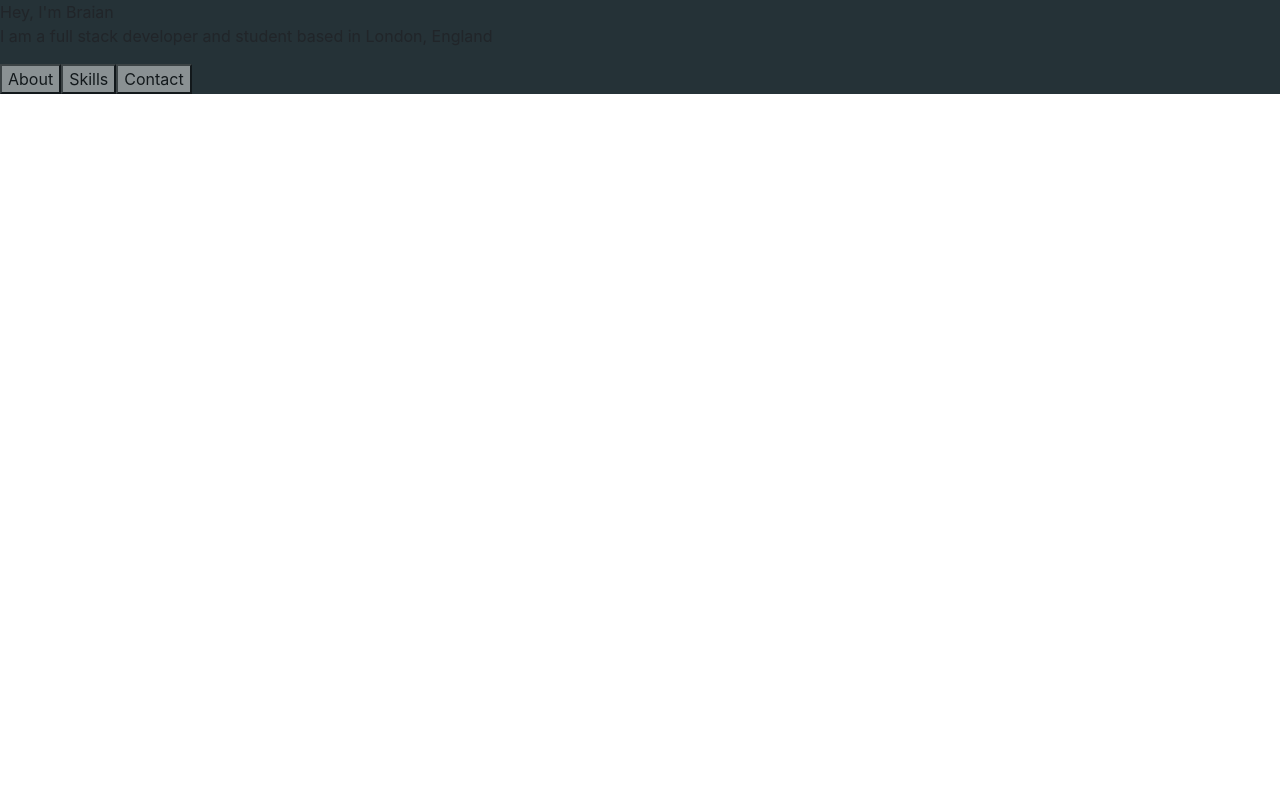
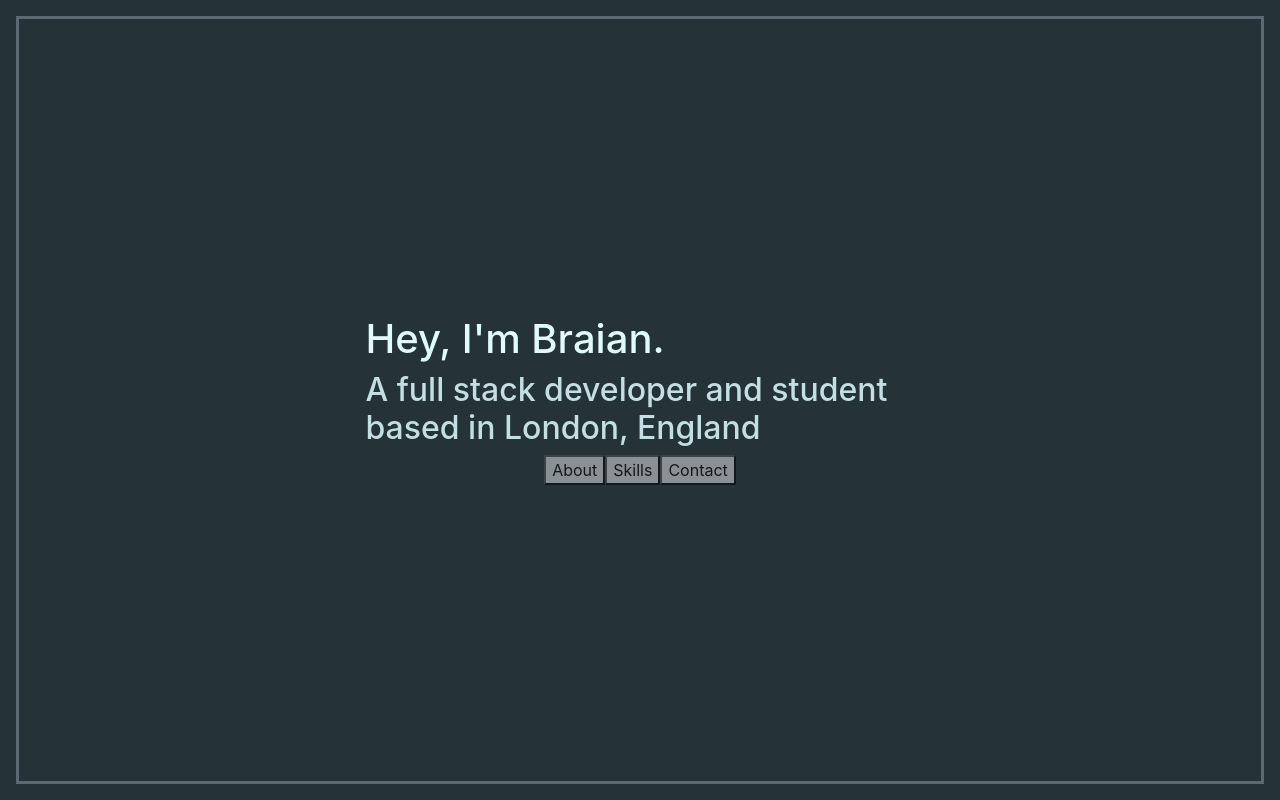
Before and after one commit to BraianStrak/personal-website, a React (Create React App) app in the folder personal-website-frontend/: page / in a window 1280 px wide. Built offline with nearby package versions, Linux system fonts and the light colour scheme.

Commit message:
Main layout complete

```diff
--- a/personal-website-frontend/src/App.css
+++ b/personal-website-frontend/src/App.css
@@ -22,17 +22,17 @@
 }
 
 .primary-border {
-
+    border: 3px solid #5C6B73
 }
 
 /*---Text---*/
 
 h1 {
-
+    color: #E0FBFC;
 }
 
 h2 {
-
+    color: #C2DFE3;
 }
 
 h3 {
--- a/personal-website-frontend/src/App.js
+++ b/personal-website-frontend/src/App.js
@@ -28,11 +28,15 @@ function App() {
   }
 
   return (
-    <div className = "container-fluid m-0 p-0 primary-background">
-      <div className = "col">
-        < PageContent page = {currentPage} />
+    <div className = "container-fluid m-0 p-0 primary-background fixed-bottom fixed-top">
+      <div className = "m-3 fixed-bottom fixed-top primary-border">
+        <div className = "col h-100 w-100 p-5 d-flex align-items-center justify-content-center flex-column">
+          <div className = "row w-50">
+            < PageContent page = {currentPage} />
+          </div>
+          < Navbar changeCurrentPage = {changeCurrentPage}/>
+        </div>
       </div>
-      < Navbar changeCurrentPage = {changeCurrentPage}/>
     </div>
   );
 }
--- a/personal-website-frontend/src/components/About.js
+++ b/personal-website-frontend/src/components/About.js
@@ -1,10 +1,12 @@
 function About() {
     return (
       <div>
-        Hey, I'm Braian
-        <p>
-            I am a full stack developer and student based in London, England
-        </p>
+        <h1>
+            Hey, I'm Braian.
+        </h1>
+        <h2>
+            A full stack developer and student based in London, England
+        </h2>
       </div>
     );
   }
--- a/personal-website-frontend/src/components/Contact.js
+++ b/personal-website-frontend/src/components/Contact.js
@@ -1,8 +1,8 @@
 function Contact() {
     return (
-      <div>
+      <h2>
         Contact me at b.strak99@gmail.com
-      </div>
+      </h2>
     );
   }
 
--- a/personal-website-frontend/src/components/Skills.js
+++ b/personal-website-frontend/src/components/Skills.js
@@ -1,8 +1,8 @@
 function Skills() {
     return (
-      <div>
+      <h2>
         I currently specialise in the MERN stack, and have some Rails experience.
-      </div>
+      </h2>
     );
   }
 
```
